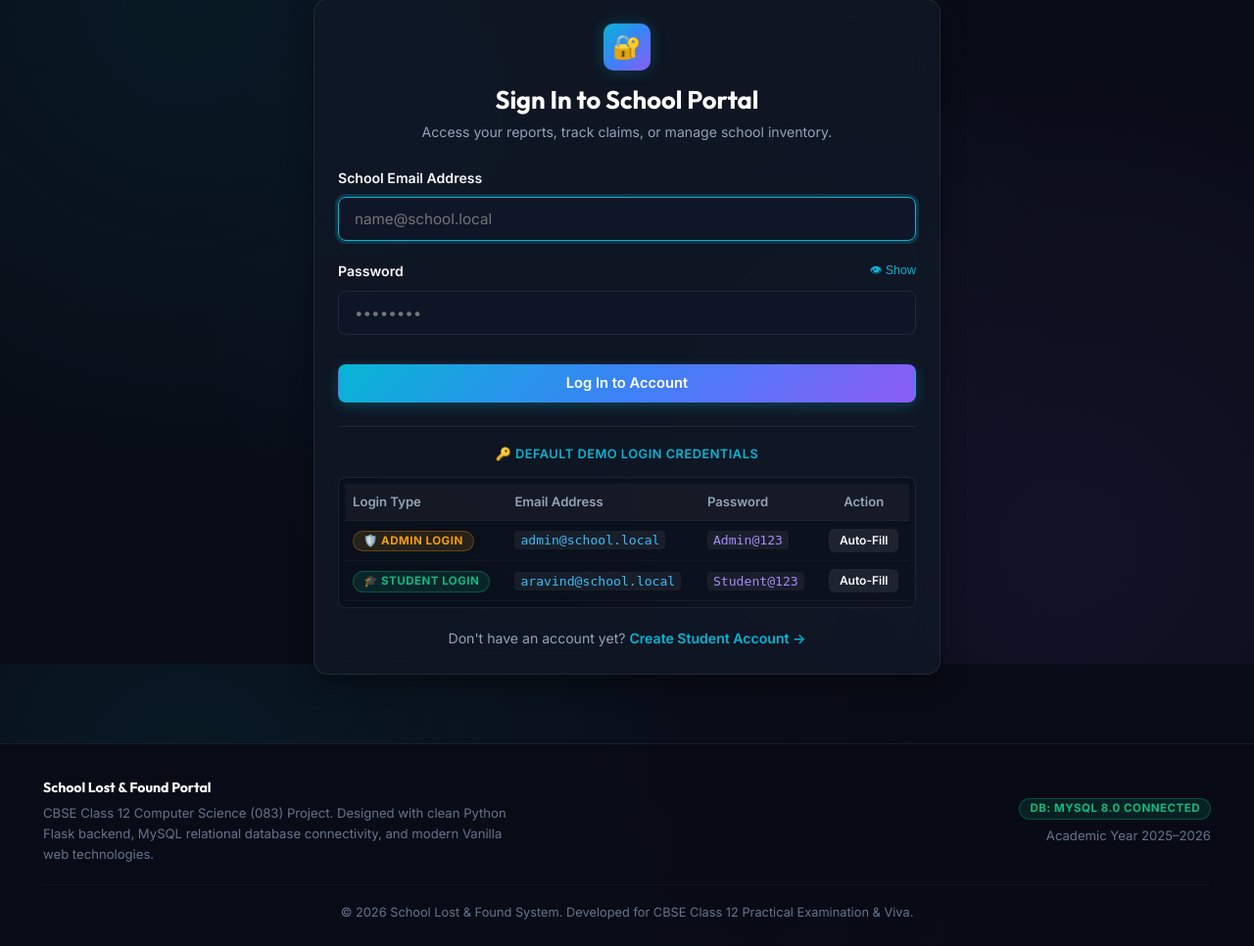
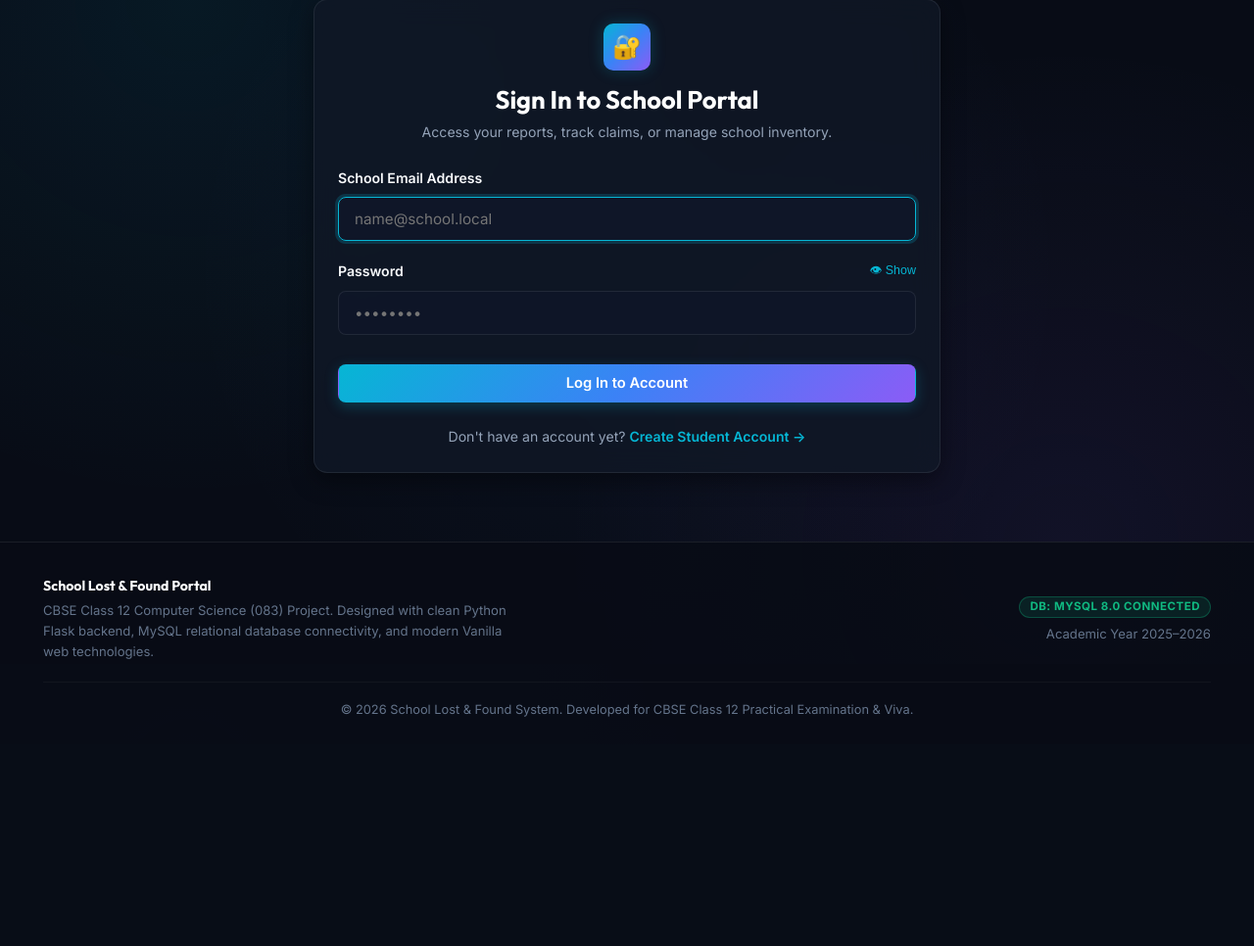
Before and after one commit to Manvik2009/school-lost---found, a Flask app: page /login in a window 1280 px wide. Shown: the part 122-1088 px from the top of the page at 98% size. After the commit the page ends 854 px from the top, so only its background shows below. Run offline with Flask 3, Linux system fonts and the light colour scheme.

Commit message:
Hide demo login credentials box from login page

```diff
--- a/templates/login.html
+++ b/templates/login.html
@@ -27,56 +27,8 @@
         <button type="submit" class="btn btn-primary" style="width: 100%; margin-top: 10px;">Log In to Account</button>
     </form>
 
-    <!-- Default Login Credentials Table for Viva / Testing -->
-    <div style="margin-top: 24px; padding-top: 18px; border-top: 1px solid var(--border-glass);">
-        <p style="font-size: 0.8rem; color: var(--accent-cyan); font-weight: 600; text-align: center; margin-bottom: 12px; text-transform: uppercase; letter-spacing: 0.5px;">
-            🔑 Default Demo Login Credentials
-        </p>
-        <div style="overflow-x: auto; background: rgba(0, 0, 0, 0.2); border-radius: var(--radius-sm); border: 1px solid var(--border-glass); padding: 6px;">
-            <table class="table" style="margin-bottom: 0; font-size: 0.82rem; width: 100%;">
-                <thead>
-                    <tr style="border-bottom: 1px solid var(--border-glass);">
-                        <th style="padding: 8px;">Login Type</th>
-                        <th style="padding: 8px;">Email Address</th>
-                        <th style="padding: 8px;">Password</th>
-                        <th style="padding: 8px; text-align: center;">Action</th>
-                    </tr>
-                </thead>
-                <tbody>
-                    <tr style="border-bottom: 1px solid rgba(255, 255, 255, 0.05);">
-                        <td style="padding: 8px;"><span class="badge badge-pending" style="font-size: 0.72rem;">🛡️ Admin Login</span></td>
-                        <td style="padding: 8px;"><code style="background: rgba(255,255,255,0.06); padding: 2px 6px; border-radius: 4px; color: #38bdf8;">admin@school.local</code></td>
-                        <td style="padding: 8px;"><code style="background: rgba(255,255,255,0.06); padding: 2px 6px; border-radius: 4px; color: #a78bfa;">Admin@123</code></td>
-                        <td style="padding: 8px; text-align: center;">
-                            <button type="button" class="btn btn-secondary btn-sm" onclick="fillCredentials('admin@school.local', 'Admin@123')" style="padding: 4px 10px; font-size: 0.75rem;">
-                                Auto-Fill
-                            </button>
-                        </td>
-                    </tr>
-                    <tr>
-                        <td style="padding: 8px;"><span class="badge badge-open" style="font-size: 0.72rem;">🎓 Student Login</span></td>
-                        <td style="padding: 8px;"><code style="background: rgba(255,255,255,0.06); padding: 2px 6px; border-radius: 4px; color: #38bdf8;">aravind@school.local</code></td>
-                        <td style="padding: 8px;"><code style="background: rgba(255,255,255,0.06); padding: 2px 6px; border-radius: 4px; color: #a78bfa;">Student@123</code></td>
-                        <td style="padding: 8px; text-align: center;">
-                            <button type="button" class="btn btn-secondary btn-sm" onclick="fillCredentials('aravind@school.local', 'Student@123')" style="padding: 4px 10px; font-size: 0.75rem;">
-                                Auto-Fill
-                            </button>
-                        </td>
-                    </tr>
-                </tbody>
-            </table>
-        </div>
-    </div>
-
-    <div style="text-align: center; margin-top: 20px; font-size: 0.88rem; color: var(--text-muted);">
+    <div style="text-align: center; margin-top: 24px; font-size: 0.88rem; color: var(--text-muted);">
         Don't have an account yet? <a href="{{ url_for('register') }}" style="font-weight: 600;">Create Student Account &rarr;</a>
     </div>
 </div>
-
-<script>
-function fillCredentials(email, password) {
-    document.getElementById('email').value = email;
-    document.getElementById('password').value = password;
-}
-</script>
 {% endblock %}
```
